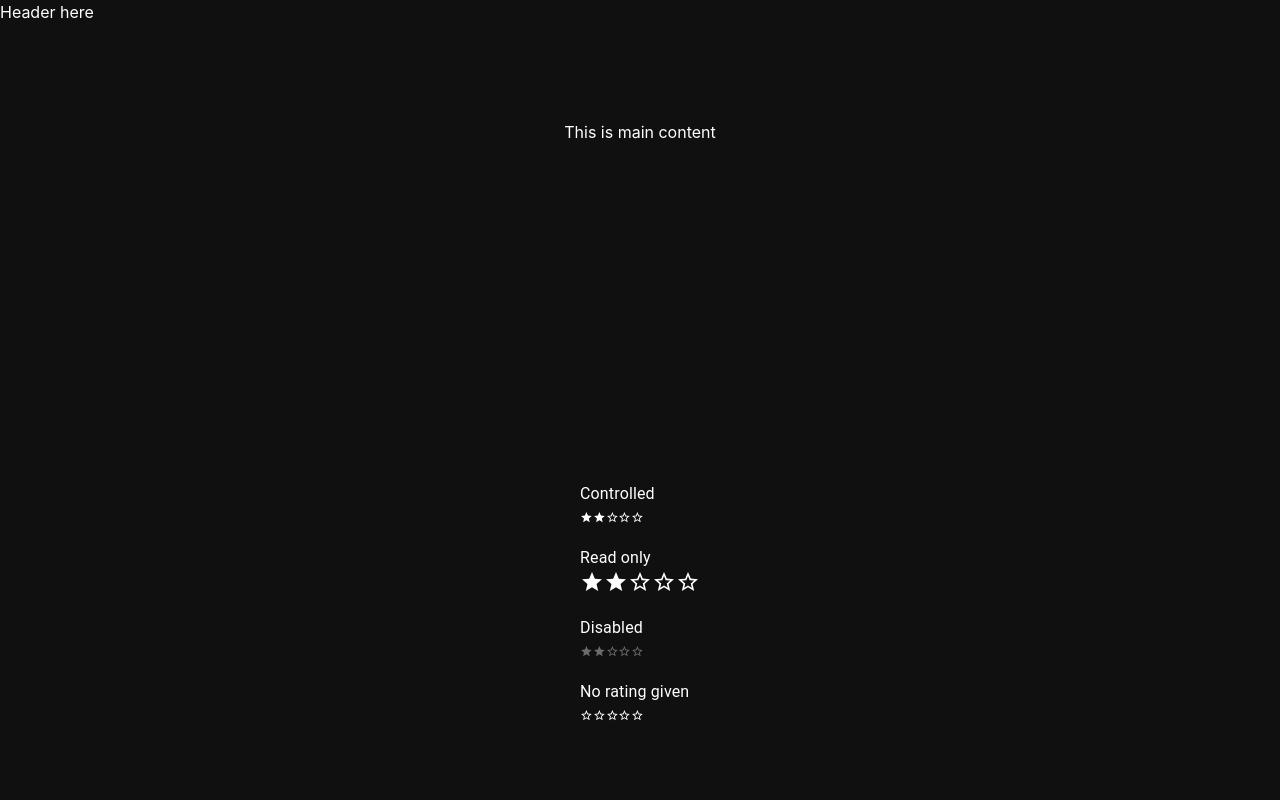
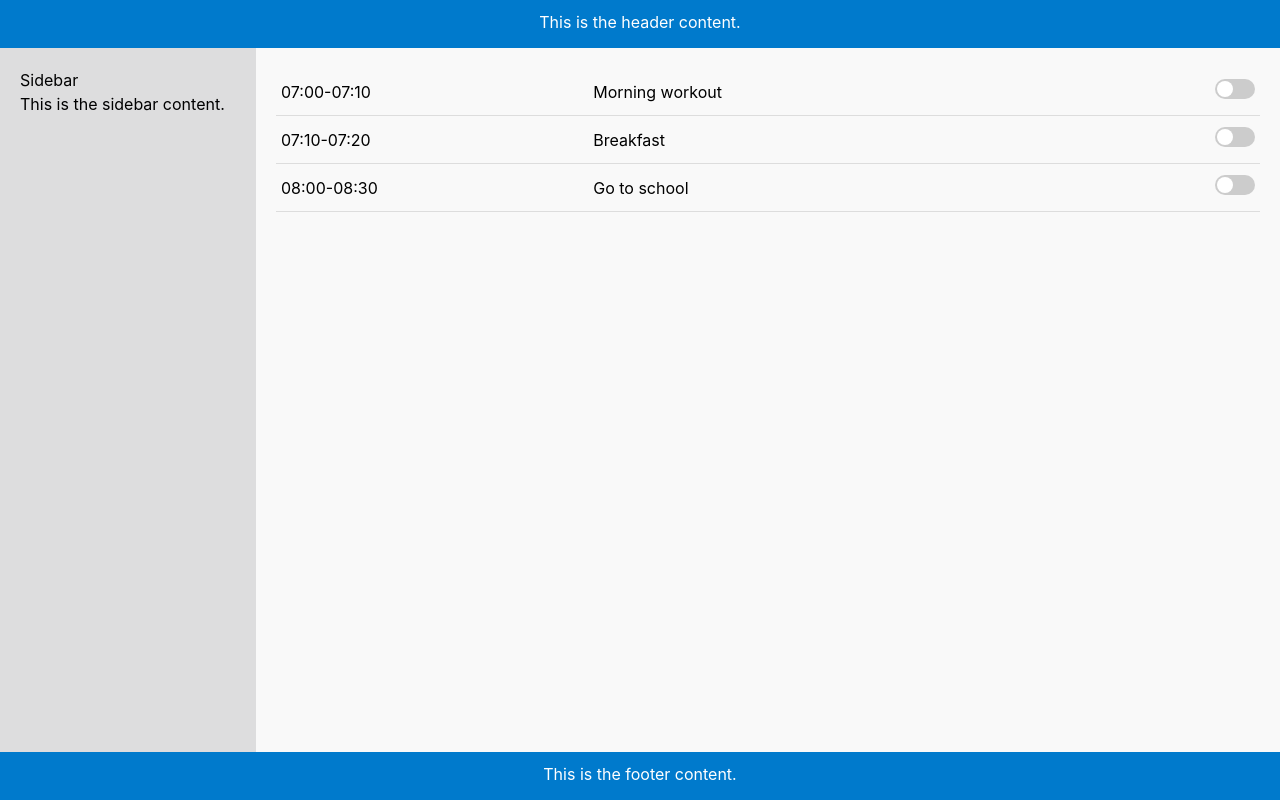
Before and after one commit to vulenamjp/tomato, a Next.js app: page / in a window 1280 px wide. Built offline with nearby package versions, Linux system fonts and the light colour scheme.

Commit message:
Update layout

```diff
--- a/src/app/globals.css
+++ b/src/app/globals.css
@@ -9,7 +9,7 @@ body {
   --custom-bg-color: #101010;
   --custom-panel-color: #222;
   --custom-box-shadow: 0 2px 8px 0 rgba(0, 0, 0, 0.8);
-  --custom-color: #fff;
+  --custom-color: #222;
   --custom-color-brand: #24b47e;
   --custom-color-secondary: #666;
   --custom-border: 1px solid #333;
@@ -23,7 +23,7 @@ body {
 }
 
 * {
-  color: var(--custom-color);
+  /*color: var(--custom-color);*/
   font-family: var(--custom-font-family);
   box-sizing: border-box;
 }
@@ -35,342 +35,119 @@ body,
   width: 100vw;
   overflow-x: hidden;
 }
-
-/* Grid */
+body {
+  margin: 0;
+  padding: 0;
+  display: flex;
+  flex-direction: column;
+  min-height: 100vh;
+  background-color: #f9f9f9;
+}
 
 .container {
-  width: 90%;
-  margin-left: auto;
-  margin-right: auto;
+  flex-grow: 1;
+  display: flex;
+  flex-direction: row;
 }
-.row {
-  position: relative;
-  width: 100%;
+
+.sidebar {
+  background-color: #ddddde;
+  width: 20%;
+  padding: 20px;
+  display: none;
+
 }
-.row [class^="col"] {
-  float: left;
-  margin: 0.5rem 2%;
-  min-height: 0.125rem;
+
+.content {
+  flex-grow: 1;
+  padding: 20px;
 }
-.col-1,
-.col-2,
-.col-3,
-.col-4,
-.col-5,
-.col-6,
-.col-7,
-.col-8,
-.col-9,
-.col-10,
-.col-11,
-.col-12 {
-  width: 96%;
+
+.task {
+  display: flex;
+  justify-content: space-between;
+  align-items: center;
+  padding: 5px;
+  border-bottom: 1px solid #ddd;
+  height: 3em;
 }
-.col-1-sm {
-  width: 4.33%;
+
+.time {
+  flex-basis: 30%;
 }
-.col-2-sm {
-  width: 12.66%;
+
+.content {
+  flex-basis: 50%;
 }
-.col-3-sm {
-  width: 21%;
+
+.switch {
+  flex-basis: 20%;
+  text-align: right;
 }
-.col-4-sm {
-  width: 29.33%;
-}
-.col-5-sm {
-  width: 37.66%;
-}
-.col-6-sm {
-  width: 46%;
-}
-.col-7-sm {
-  width: 54.33%;
-}
-.col-8-sm {
-  width: 62.66%;
-}
-.col-9-sm {
-  width: 71%;
-}
-.col-10-sm {
-  width: 79.33%;
-}
-.col-11-sm {
-  width: 87.66%;
-}
-.col-12-sm {
-  width: 96%;
-}
-.row::after {
-  content: "";
-  display: table;
-  clear: both;
-}
-.hidden-sm {
+
+.switch input {
   display: none;
 }
 
-@media only screen and (min-width: 33.75em) {
-  /* 540px */
-  .container {
-    width: 80%;
-  }
+.slider {
+  position: relative;
+  display: inline-block;
+  width: 40px;
+  height: 20px;
+  background-color: #ccc;
+  border-radius: 20px;
 }
 
-@media only screen and (min-width: 45em) {
-  /* 720px */
-  .col-1 {
-    width: 4.33%;
+.slider:before {
+  position: absolute;
+  content: "";
+  height: 16px;
+  width: 16px;
+  left: 2px;
+  bottom: 2px;
+  background-color: white;
+  border-radius: 50%;
+  transition: 0.4s;
 }
-  .col-2 {
-    width: 12.66%;
+
+input:checked+.slider {
+  background-color: #2196F3;
 }
-  .col-3 {
-    width: 21%;
+
+input:checked+.slider:before {
+  transform: translateX(20px);
 }
-  .col-4 {
-    width: 29.33%;
+
+.slider.round {
+  border-radius: 20px;
 }
-  .col-5 {
-    width: 37.66%;
+
+.header {
+  background-color: #007acc;
+  /* Màu xanh */
+  color: #fff !important;
+  padding: 10px;
+  text-align: center;
+  height: 3em;
+  /* Chiều cao cố định */
 }
-  .col-6 {
-    width: 46%;
+
+.footer {
+  background-color: #007acc;
+  /* Màu vàng */
+  color: #fff;
+  padding: 10px;
+  text-align: center;
+  height: 3em;
+  /* Chiều cao cố định */
 }
-  .col-7 {
-    width: 54.33%;
+
+@media (min-width: 768px) {
+  .sidebar {
+    display: block;
   }
-  .col-8 {
-    width: 62.66%;
-  }
-  .col-9 {
-    width: 71%;
-  }
-  .col-10 {
-    width: 79.33%;
-  }
-  .col-11 {
-    width: 87.66%;
-  }
-  .col-12 {
-    width: 96%;
-  }
-  .hidden-sm {
+
+  .footer {
     display: block;
   }
 }
-
-@media only screen and (min-width: 60em) {
-  /* 960px */
-  .container {
-    width: 75%;
-    max-width: 60rem;
-  }
-}
-
-/* Forms */
-
-label {
-  display: block;
-  margin: 5px 0;
-  color: var(--custom-color-secondary);
-  font-size: 0.8rem;
-  text-transform: uppercase;
-}
-
-input {
-  width: 100%;
-  border-radius: 5px;
-  border: var(--custom-border);
-  padding: 8px;
-  font-size: 0.9rem;
-  background-color: var(--custom-bg-color);
-  color: var(--custom-color);
-}
-
-input[disabled] {
-  color: var(--custom-color-secondary);
-}
-
-/* Utils */
-
-.block {
-  display: block;
-  width: 100%;
-}
-.inline-block {
-  display: inline-block;
-  width: 100%;
-}
-.flex {
-  display: flex;
-}
-.flex.column {
-  flex-direction: column;
-}
-.flex.row {
-  flex-direction: row;
-}
-.flex.flex-1 {
-  flex: 1 1 0;
-}
-.flex-end {
-  justify-content: flex-end;
-}
-.flex-center {
-  justify-content: center;
-}
-.items-center {
-  align-items: center;
-}
-.text-sm {
-  font-size: 0.8rem;
-  font-weight: 300;
-}
-.text-right {
-  text-align: right;
-}
-.font-light {
-  font-weight: 300;
-}
-.opacity-half {
-  opacity: 50%;
-}
-
-/* Button */
-
-button,
-.button {
-  color: var(--custom-color);
-  border: var(--custom-border);
-  background-color: var(--custom-bg-color);
-  display: inline-block;
-  text-align: center;
-  border-radius: var(--custom-border-radius);
-  padding: 0.5rem 1rem;
-  cursor: pointer;
-  text-align: center;
-  font-size: 0.9rem;
-  text-transform: uppercase;
-}
-
-button.primary,
-.button.primary {
-  background-color: var(--custom-color-brand);
-  border: 1px solid var(--custom-color-brand);
-}
-
-/* Widgets */
-
-.card {
-  width: 100%;
-  display: block;
-  border: var(--custom-border);
-  border-radius: var(--custom-border-radius);
-  padding: var(--custom-spacing);
-}
-
-.avatar {
-  border-radius: var(--custom-border-radius);
-  overflow: hidden;
-  max-width: 100%;
-}
-.avatar.image {
-  object-fit: cover;
-}
-.avatar.no-image {
-  background-color: #333;
-  border: 1px solid rgb(200, 200, 200);
-  border-radius: 5px;
-}
-
-.footer {
-  position: absolute;
-  max-width: 100%;
-  bottom: 0;
-  left: 0;
-  right: 0;
-  display: flex;
-  flex-flow: row;
-  border-top: var(--custom-border);
-  background-color: var(--custom-bg-color);
-}
-.footer div {
-  padding: var(--custom-spacing);
-  display: flex;
-  align-items: center;
-  width: 100%;
-}
-.footer div > img {
-  height: 20px;
-  margin-left: 10px;
-}
-.footer > div:first-child {
-  display: none;
-}
-.footer > div:nth-child(2) {
-  justify-content: left;
-}
-
-@media only screen and (min-width: 60em) {
-  /* 960px */
-  .footer > div:first-child {
-    display: flex;
-  }
-  .footer > div:nth-child(2) {
-    justify-content: center;
-  }
-}
-
-@keyframes spin {
-  from {
-    transform: rotate(0deg);
-  }
-  to {
-    transform: rotate(360deg);
-  }
-}
-
-.mainHeader {
-  width: 100%;
-  font-size: 1.3rem;
-  margin-bottom: 20px;
-}
-
-.avatarPlaceholder {
-  border: var(--custom-border);
-  border-radius: var(--custom-border-radius);
-  width: 35px;
-  height: 35px;
-  background-color: rgba(255, 255, 255, 0.2);
-  display: flex;
-  align-items: center;
-  justify-content: center;
-}
-
-.form-widget {
-  display: flex;
-  flex-direction: column;
-  gap: 20px;
-}
-
-.form-widget > .button {
-  display: flex;
-  align-items: center;
-  justify-content: center;
-  border: none;
-  background-color: #444444;
-  text-transform: none !important;
-  transition: all 0.2s ease;
-}
-
-.form-widget .button:hover {
-  background-color: #2a2a2a;
-}
-
-.form-widget .button > .loader {
-  width: 17px;
-  animation: spin 1s linear infinite;
-  filter: invert(1);
-}
--- a/src/app/layout.tsx
+++ b/src/app/layout.tsx
@@ -17,9 +17,19 @@ export default function RootLayout({
   return (
     <html lang="en">
       <body className={inter.className}>
-        <header>Header here</header>
-        <div id="mainContent">{children}</div>
-        <footer>Footer here</footer>
+        <div className="header">
+          <p>This is the header content.</p>
+        </div>
+        <div className="container">
+          <div className="sidebar">
+            <h2>Sidebar</h2>
+            <p>This is the sidebar content.</p>
+          </div>
+          <div className="content">{children}</div>
+        </div>
+        <div className="footer">
+          <p>This is the footer content.</p>
+        </div>
       </body>
     </html>
   );
--- a/src/app/page.tsx
+++ b/src/app/page.tsx
@@ -1,36 +1,45 @@
-"use client"
+"use client";
 
-import Box from '@mui/material/Box';
-import Rating from '@mui/material/Rating';
-import Typography from '@mui/material/Typography';
-import * as React from 'react';
+import Box from "@mui/material/Box";
+import Rating from "@mui/material/Rating";
+import Typography from "@mui/material/Typography";
+import * as React from "react";
 
 export default function Home() {
   const [value, setValue] = React.useState<number | null>(2);
 
   return (
-    <main className="flex min-h-screen flex-col items-center justify-between p-24">
-      <div>This is main content</div>
-      <Box
-      sx={{
-        '& > legend': { mt: 2 },
-      }}
-    >
-      <Typography component="legend">Controlled</Typography>
-      <Rating
-        name="simple-controlled"
-        value={value}
-        onChange={(event, newValue) => {
-          setValue(newValue);
-        }}
-      />
-      <Typography component="legend">Read only</Typography>
-      <Rating name="read-only" value={value} readOnly />
-      <Typography component="legend">Disabled</Typography>
-      <Rating name="disabled" value={value} disabled />
-      <Typography component="legend">No rating given</Typography>
-      <Rating name="no-value" value={null} />
-    </Box>
+    <main className="">
+      <div className="task">
+        <div className="time">07:00-07:10</div>
+        <div className="content">Morning workout</div>
+        <div className="switch">
+          <label className="switch">
+            <input type="checkbox" />
+            <span className="slider round"></span>
+          </label>
+        </div>
+      </div>
+      <div className="task">
+        <div className="time">07:10-07:20</div>
+        <div className="content">Breakfast</div>
+        <div className="switch">
+          <label className="switch">
+            <input type="checkbox"/>
+            <span className="slider round"></span>
+          </label>
+        </div>
+      </div>
+      <div className="task">
+        <div className="time">08:00-08:30</div>
+        <div className="content">Go to school</div>
+        <div className="switch">
+          <label className="switch">
+            <input type="checkbox"/>
+            <span className="slider round"></span>
+          </label>
+        </div>
+      </div>
     </main>
   );
 }
```
Lines whose indentation alone changed are shown as unchanged.
